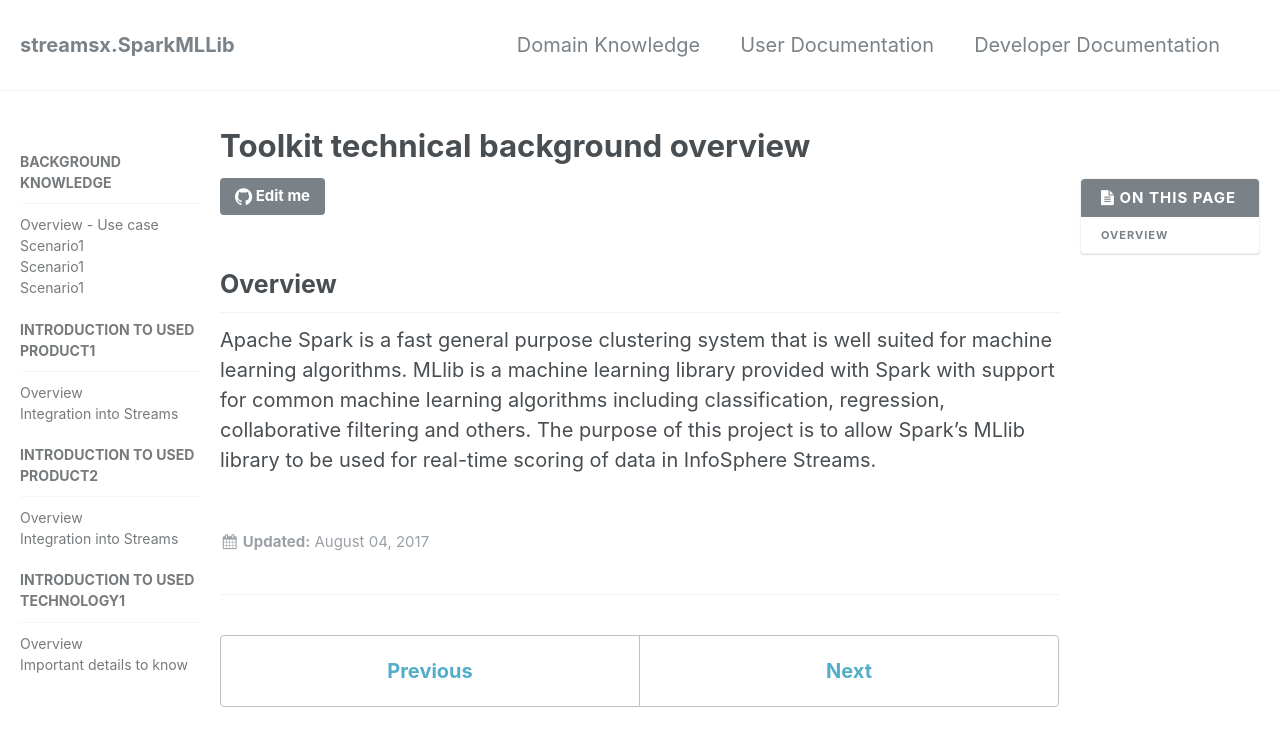
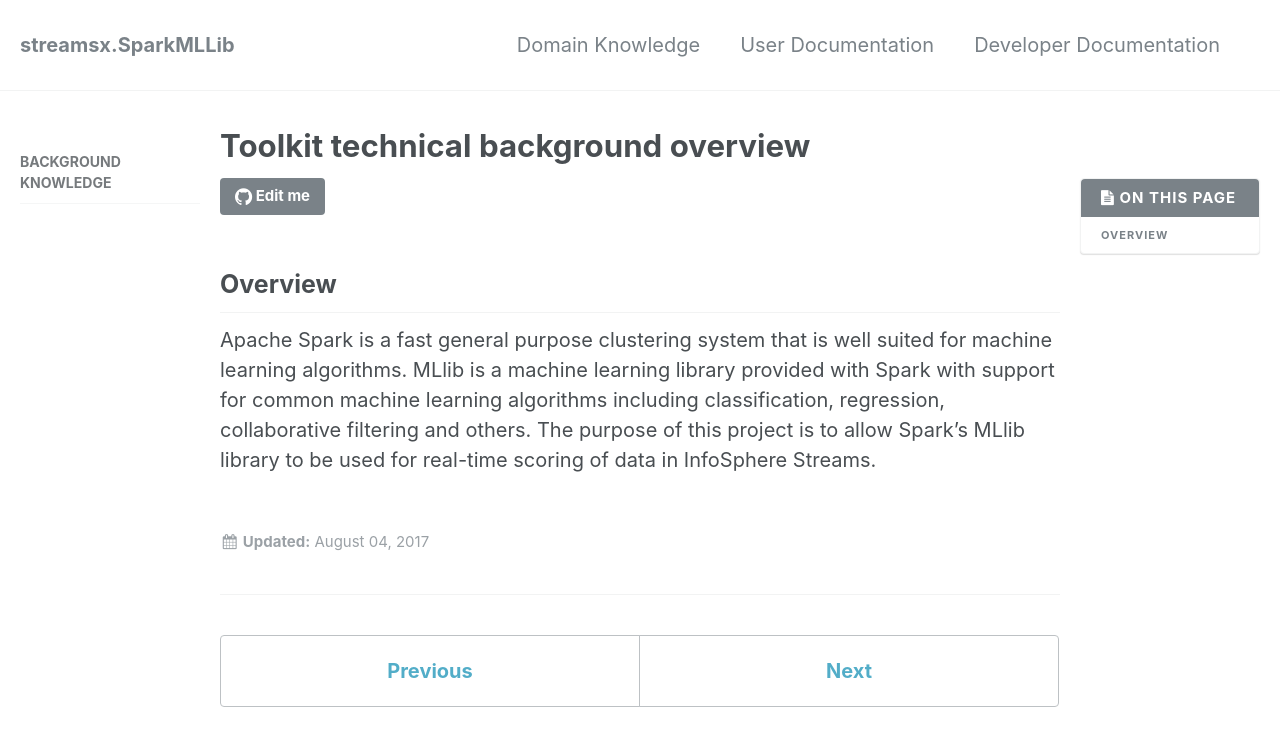
Before and after one commit to IBMStreams/streamsx.sparkMLLib, a Jekyll site: the page built from _docs/02-knowledge_overview.md, in a window 1280 px wide and 900 px high. Shown: the top 746 px of the window. Built offline with Jekyll 4.4.1, drawn with Linux system fonts in a browser that asks for light colours.

Commit message:
Remove toc

```diff
--- a/_data/navigation.yml
+++ b/_data/navigation.yml
@@ -15,62 +15,14 @@
 knowledgedocs:
   - title: Background knowledge
     children:
-      - title: "Overview - Use case"
-        url: /docs/knowledge/usecase/overview
-      - title: "Scenario1"
-        url: /docs/knowledge/usecase/scenario1
-      - title: "Scenario1"
-        url: /docs/knowledge/usecase/scenario1
-      - title: "Scenario1"
-        url: /docs/knowledge/usecase/scenario1
-  - title: Introduction to used product1
-    children:
-      - title: "Overview"
-        url: /docs/knowledge/product1/overview
-      - title: "Integration into Streams"
-        url: /docs/knowledge/product1/integration
-  - title: Introduction to used product2
-    children:
-      - title: "Overview"
-        url: /docs/knowledge/product2/overview
-      - title: "Integration into Streams"
-        url: /docs/knowledge/product2/integration
-  - title: Introduction to used technology1
-    children:
-      - title: "Overview"
-        url: /docs/knowledge/technology1/overview
-      - title: "Important details to know"
-        url: /docs/knowledge/technology1/details
 
 
 # user documentation links
 userdocs:
   - title: User documentation
     children:
-      - title: "Overview"
-        url: /docs/user/overview
-      - title: "Basic usage"
-        url: /docs/user/basicuseage
-      - title: "Basic Samples"
-        url: /docs/user/basicsamples
-      - title: "Advanced usage"
-        url: /docs/user/advancedusage
-      - title: "Advanced Samples"
-        url: /docs/user/advancedsamples
 
 # developer documentation links
 developerdocs:
   - title: Developer documentation
     children:
-      - title: "General Toolkit development"
-        url: /docs/development/overview
-      - title: "Requirements"
-        url: /docs/development/requirements
-      - title: "Design"
-        url: /docs/development/design
-      - title: "Build"
-        url: /docs/development/build
-      - title: "Implementation"
-        url: /docs/development/implementation
-      - title: "Test"
-        url: /docs/development/test
```
